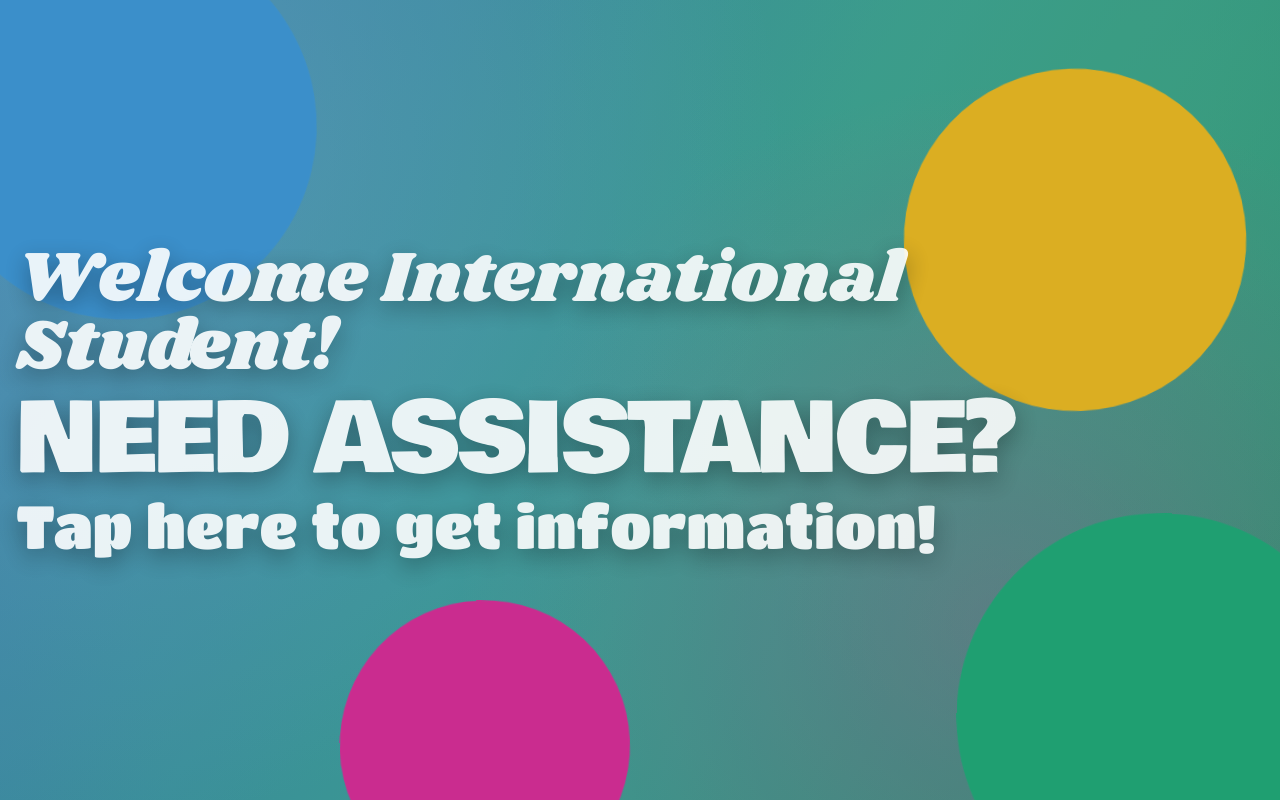
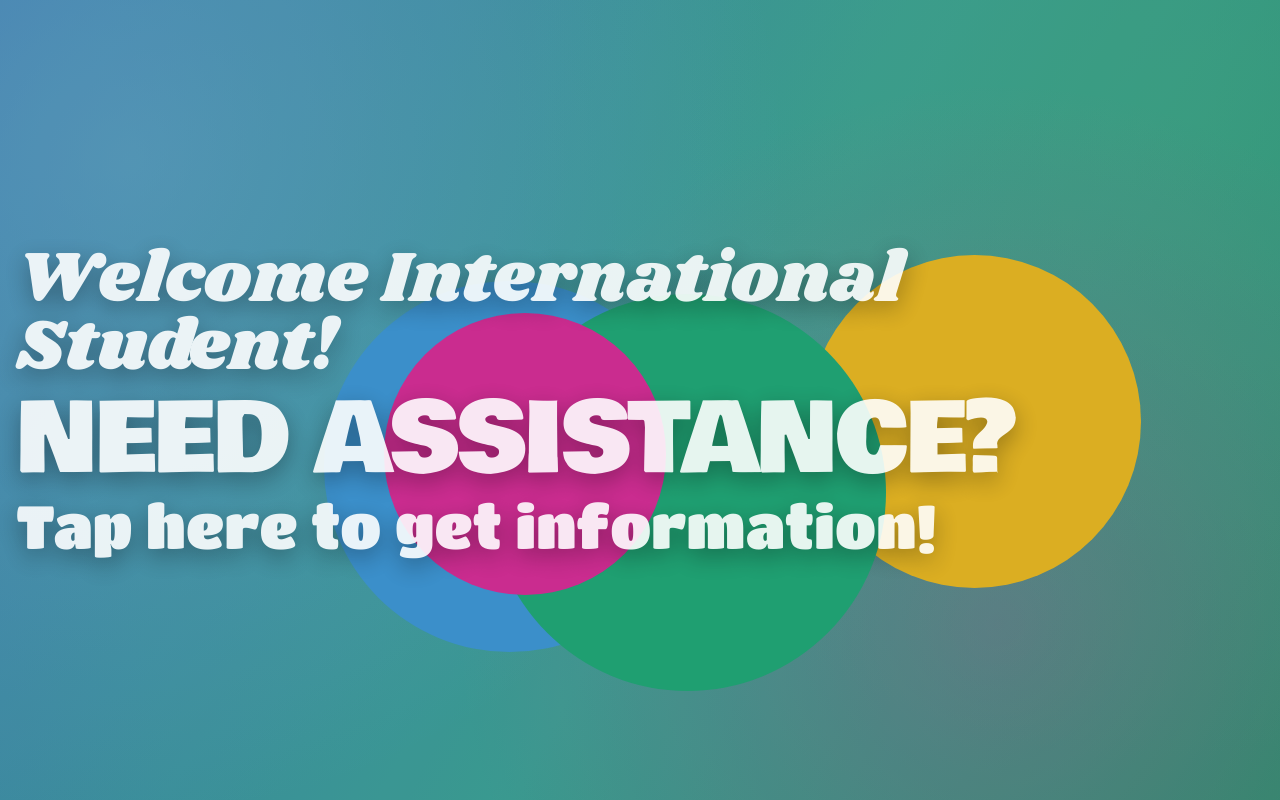
Before and after one commit to benjaeh/welcome-hub.v2, a Next.js app: page / in a window 1280 px wide. Shown: the top 800 px of the page. Built offline with nearby package versions, Linux system fonts and the light colour scheme.

Commit message:
Make kiosk bubbles bounce off edges

```diff
--- a/app/globals.css
+++ b/app/globals.css
@@ -147,49 +147,64 @@
 
 .kiosk-blob {
   position: absolute;
+  width: var(--blob-size);
+  height: var(--blob-size);
+  left: var(--x-start);
+  top: var(--y-start);
   border-radius: 9999px;
   filter: none;
   opacity: 1;
   border: none;
   box-shadow: none;
   mix-blend-mode: normal;
-  will-change: transform;
+  will-change: left, top;
+  animation:
+    kioskBounceX var(--dur-x) linear infinite alternate,
+    kioskBounceY var(--dur-y) linear infinite alternate;
 }
 
 .kiosk-blob-a {
-  width: clamp(280px, 29vw, 460px);
-  height: clamp(280px, 29vw, 460px);
-  left: -6%;
-  top: -10%;
+  --blob-size: clamp(280px, 29vw, 460px);
+  --x-start: 10px;
+  --x-end: calc(100vw - var(--blob-size) - 10px);
+  --y-start: 14px;
+  --y-end: calc(100vh - var(--blob-size) - 14px);
+  --dur-x: 3.4s;
+  --dur-y: 4.2s;
   background: #45a6eb;
-  animation: kioskBlobFloatA 16s ease-in-out infinite alternate;
 }
 
 .kiosk-blob-b {
-  width: clamp(260px, 26vw, 390px);
-  height: clamp(260px, 26vw, 390px);
-  right: 2%;
-  top: 8%;
+  --blob-size: clamp(260px, 26vw, 390px);
+  --x-start: calc(100vw - var(--blob-size) - 18px);
+  --x-end: 18px;
+  --y-start: 44px;
+  --y-end: calc(100vh - var(--blob-size) - 22px);
+  --dur-x: 3s;
+  --dur-y: 3.8s;
   background: #ffca28;
-  animation: kioskBlobFloatB 18s ease-in-out infinite alternate;
 }
 
 .kiosk-blob-c {
-  width: clamp(300px, 31vw, 470px);
-  height: clamp(300px, 31vw, 470px);
-  right: -7%;
-  bottom: -16%;
+  --blob-size: clamp(300px, 31vw, 470px);
+  --x-start: calc(100vw - var(--blob-size) - 12px);
+  --x-end: 12px;
+  --y-start: calc(100vh - var(--blob-size) - 18px);
+  --y-end: 20px;
+  --dur-x: 3.6s;
+  --dur-y: 3.2s;
   background: #24b984;
-  animation: kioskBlobFloatC 20s ease-in-out infinite alternate;
 }
 
 .kiosk-blob-d {
-  width: clamp(220px, 22vw, 340px);
-  height: clamp(220px, 22vw, 340px);
-  left: 26%;
-  bottom: -12%;
+  --blob-size: clamp(220px, 22vw, 340px);
+  --x-start: 30%;
+  --x-end: calc(100vw - var(--blob-size) - 10px);
+  --y-start: calc(100vh - var(--blob-size) - 12px);
+  --y-end: 24px;
+  --dur-x: 2.8s;
+  --dur-y: 3.5s;
   background: #eb33a6;
-  animation: kioskBlobFloatD 17s ease-in-out infinite alternate;
 }
 
 .welcome-fade {
@@ -211,39 +226,21 @@
   }
 }
 
-@keyframes kioskBlobFloatA {
-  0% {
-    transform: translate3d(0, 0, 0) scale(1) rotate(0deg);
+@keyframes kioskBounceX {
+  from {
+    left: var(--x-start);
   }
-  100% {
-    transform: translate3d(16%, 22%, 0) scale(1.16) rotate(9deg);
+  to {
+    left: var(--x-end);
   }
 }
 
-@keyframes kioskBlobFloatB {
-  0% {
-    transform: translate3d(0, 0, 0) scale(1) rotate(0deg);
+@keyframes kioskBounceY {
+  from {
+    top: var(--y-start);
   }
-  100% {
-    transform: translate3d(-20%, 14%, 0) scale(1.14) rotate(-10deg);
-  }
-}
-
-@keyframes kioskBlobFloatC {
-  0% {
-    transform: translate3d(0, 0, 0) scale(1) rotate(0deg);
-  }
-  100% {
-    transform: translate3d(-18%, -20%, 0) scale(1.15) rotate(11deg);
-  }
-}
-
-@keyframes kioskBlobFloatD {
-  0% {
-    transform: translate3d(0, 0, 0) scale(1) rotate(0deg);
-  }
-  100% {
-    transform: translate3d(17%, -15%, 0) scale(1.13) rotate(-9deg);
+  to {
+    top: var(--y-end);
   }
 }
 
```
